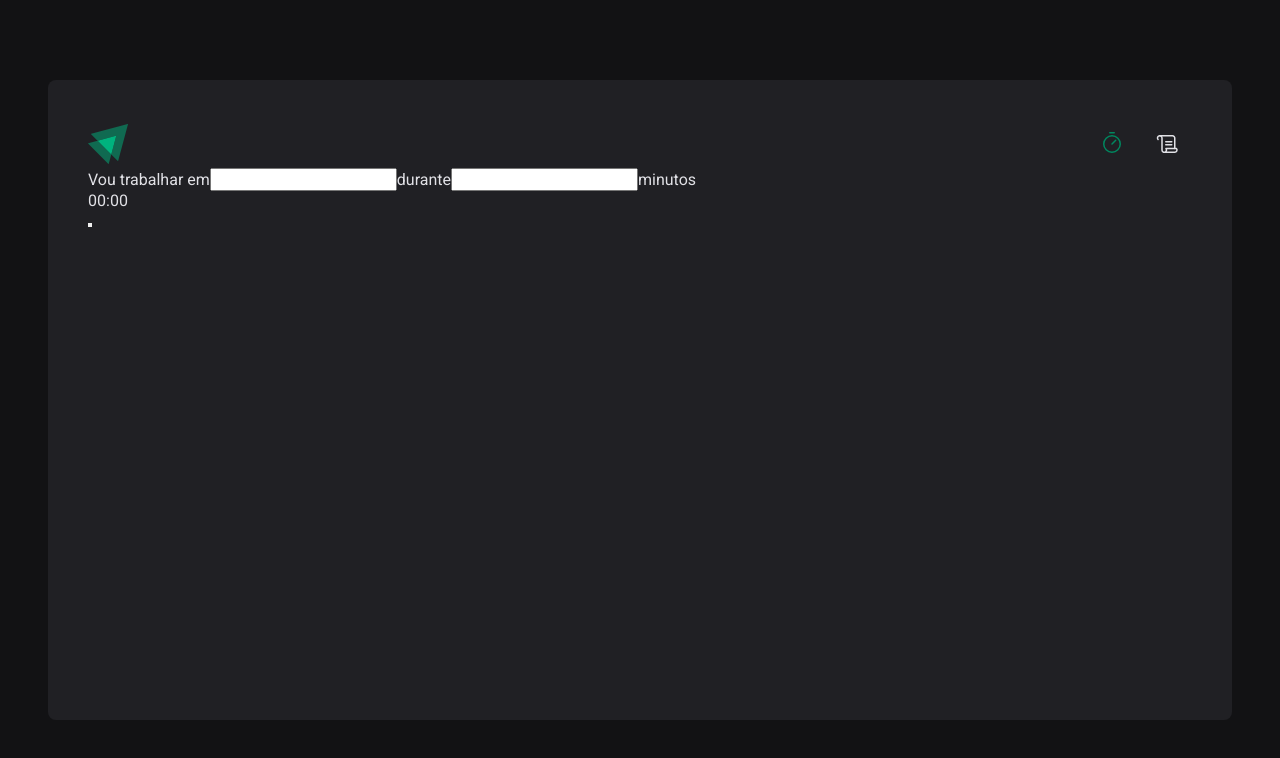
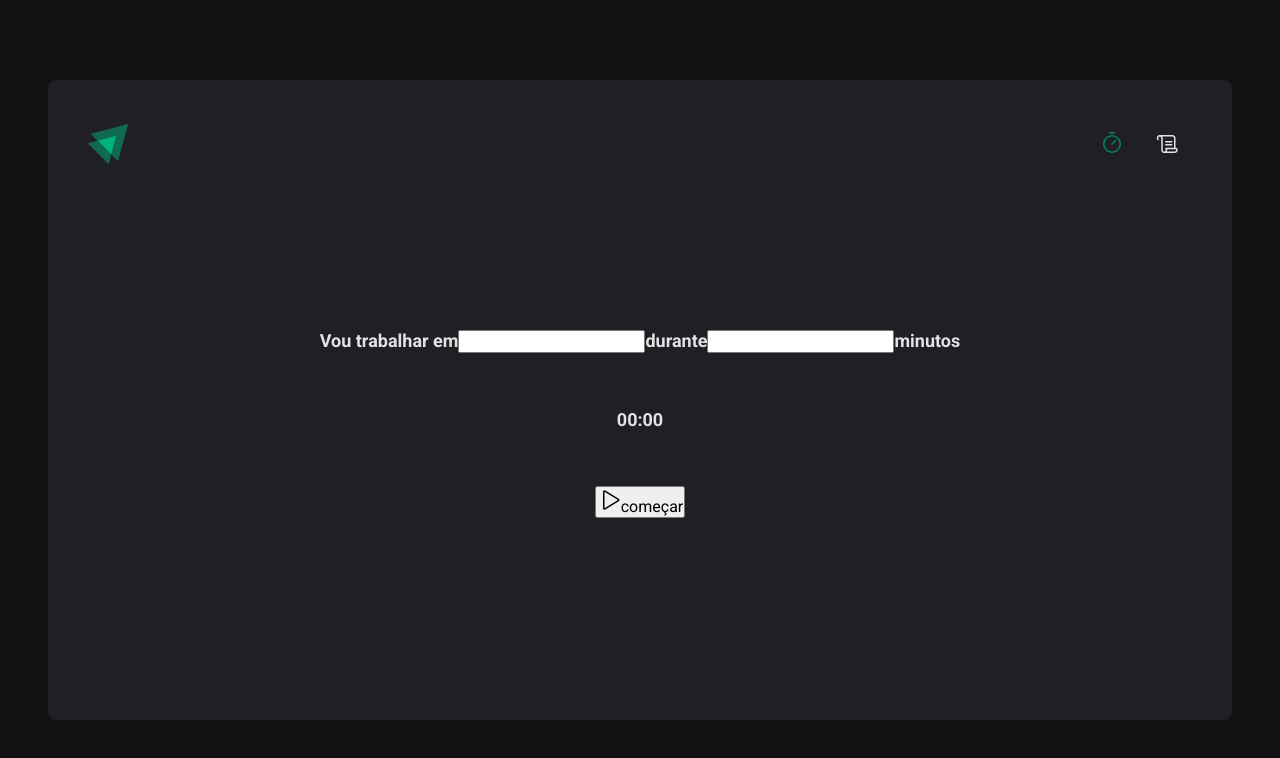
Before and after one commit to Hugovarellaa/Ignite-lab, a React (Vite) app in the folder ignite-timer/: page / in a window 1280 px wide. Shown: the top 758 px of the page. Built offline with nearby package versions, Linux system fonts and the light colour scheme.

Commit message:
Estilos container Home + Form home

```diff
--- a/ignite-timer/src/pages/Home/index.tsx
+++ b/ignite-timer/src/pages/Home/index.tsx
@@ -1,9 +1,10 @@
-import { ContainerHome } from './styles'
+import { Play } from 'phosphor-react'
+import { ContainerHome, CountdownContainer, FormContainer } from './styles'
 
 export function Home() {
   return (
     <ContainerHome>
-      <form action="">
+      <FormContainer>
         <div>
           <label htmlFor="task">Vou trabalhar em</label>
           <input id="task" />
@@ -14,16 +15,19 @@ export function Home() {
           <span>minutos</span>
         </div>
 
-        <div>
+        <CountdownContainer>
           <span>0</span>
           <span>0</span>
           <span>:</span>
           <span>0</span>
           <span>0</span>
-        </div>
+        </CountdownContainer>
 
-        <button type="submit"></button>
-      </form>
+        <button type="submit">
+          <Play size={24} />
+          começar
+        </button>
+      </FormContainer>
     </ContainerHome>
   )
 }
--- a/ignite-timer/src/pages/Home/styles.ts
+++ b/ignite-timer/src/pages/Home/styles.ts
@@ -1,3 +1,31 @@
 import styled from 'styled-components'
 
-export const ContainerHome = styled.div``
+export const ContainerHome = styled.main`
+  height: 100%;
+  flex: 1;
+  display: flex;
+  flex-direction: column;
+  align-items: center;
+  justify-content: center;
+
+  form {
+    display: flex;
+    flex-direction: column;
+    align-items: center;
+    gap: 3.5rem;
+  }
+`
+
+export const FormContainer = styled.form`
+  width: 100%;
+  display: flex;
+  align-items: center;
+  justify-content: center;
+  gap: 0.5rem;
+  color: ${({ theme }) => theme.colors['gray-100']};
+  font-size: 1.125rem;
+  font-weight: bold;
+  flex-wrap: wrap;
+`
+
+export const CountdownContainer = styled.div``
```
